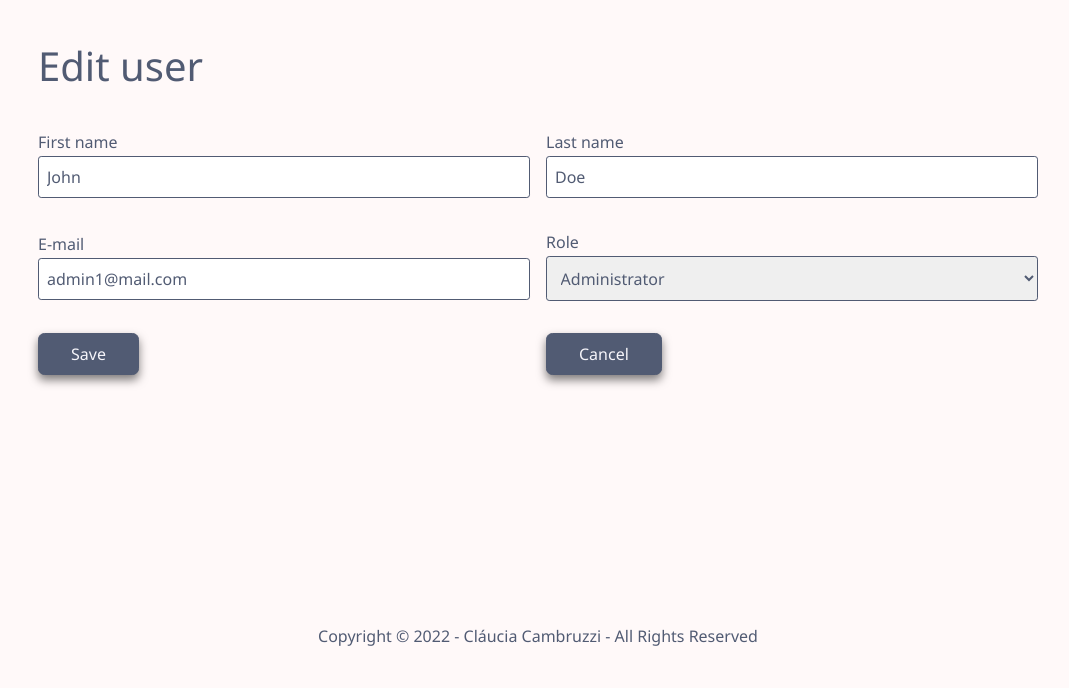
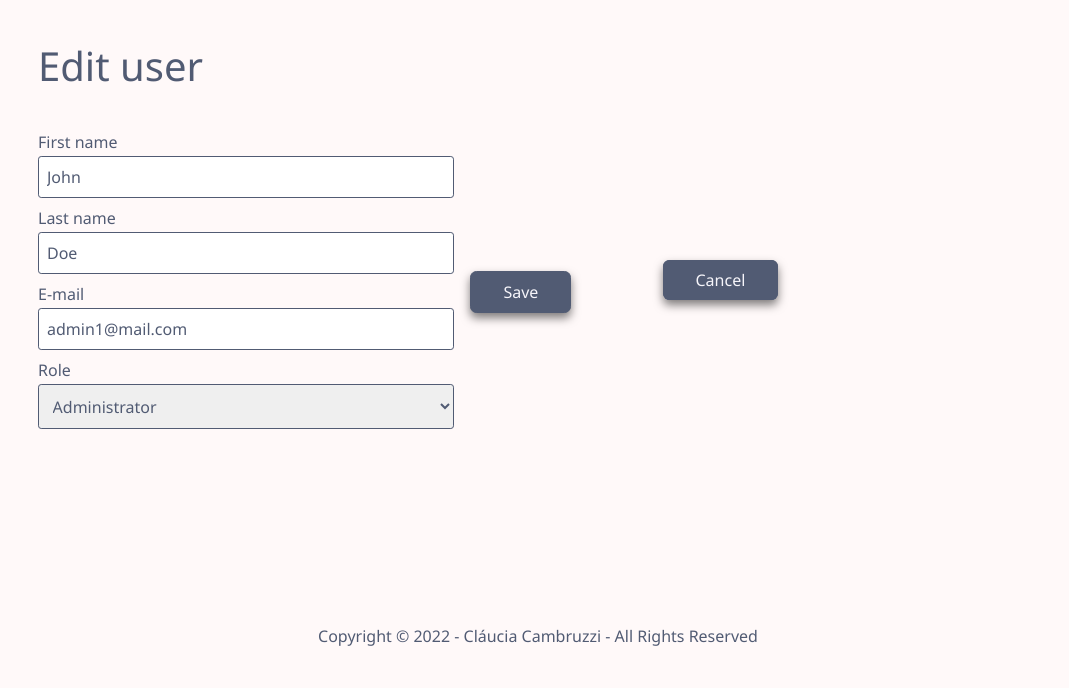
Before and after one commit to claucia/cs50x-final-project, a Flask app: page /users/edit/1 in a window 1280 px wide. Shown: the part 112-800 px from the top of the page, without its empty margins (102-1171 px from the left). Run offline with Flask 2, Linux system fonts and the light colour scheme; a user stored in the database is signed in; data comes from the database, SQL or seed files in the repository; parts of the project's set-up code (start-up, migrations or seed data) failed here and were passed over; some libraries are stand-ins or nearby versions.

Commit message:
Add form-filed and form-buttons divs to forms

```diff
--- a/app/templates/blood_request/list_blood_request.html
+++ b/app/templates/blood_request/list_blood_request.html
@@ -10,9 +10,13 @@
 {% endif %}
 
 <form method="POST">
+  <div class="form-fields">
     {{ render_field(form.name) }}
     {{ render_field(form.abo_rh) }}
+  </div>
+  <div class="form-buttons">
     {{ render_button('Search') }}
+  </div>
 </form>
 
 <table>
--- a/app/templates/donor/list_donor.html
+++ b/app/templates/donor/list_donor.html
@@ -7,9 +7,13 @@
 <a class="create-button" href="{{ url_for('create_donor') }}">Create new</a>
 
 <form method="GET">
+  <div class="form-fields">
     {{ render_field(form.name) }}
     {{ render_field(form.abo_rh) }}
+  </div>
+  <div class="form-buttons">
     {{ render_button('Search') }}
+  </div>
 </form>
 
 <table>
--- a/app/templates/user/edit_user.html
+++ b/app/templates/user/edit_user.html
@@ -4,14 +4,18 @@
 {% block title %}Edit user{% endblock %}
 
 {% block content %}
-<form class="form-edit-user" method="POST">
+<form method="POST">
+    <div class="form-fields">
         {{ render_field(form.first_name) }}
         {{ render_field(form.last_name) }}
         {{ render_field(form.email) }}
         {{ render_field(form.role) }}
+    </div>
+    <div class="form-buttons">
         {{ render_button('Save') }}
         <div class="field">
             <a class=" cancel-button" href="{{ url_for('list_users') }}">Cancel</a>
         </div>
+    </div>
 </form>
 {% endblock %}
```
Also changed, not shown: app/templates/blood_request/create_blood_request.html (+7 -5 lines), app/templates/blood_request/fulfill_blood_request.html (+6 -4 lines), app/templates/donor/create_donation.html (+6 -4 lines), app/templates/donor/create_donor.html (+7 -5 lines), app/templates/donor/edit_donor.html (+7 -5 lines), app/templates/user/change_password.html (+10 -6 lines), app/templates/user/list_user.html (+7 -3 lines). Lines whose indentation alone changed are shown as unchanged.
